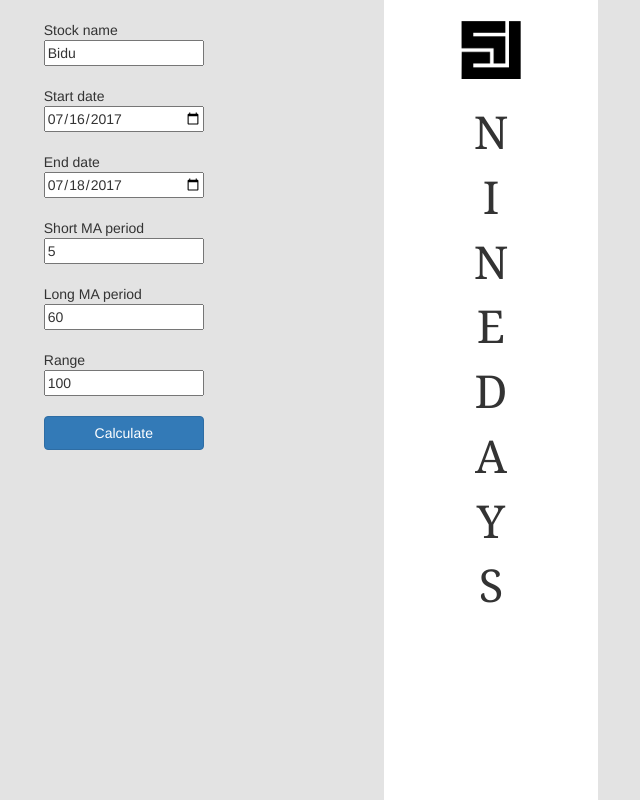
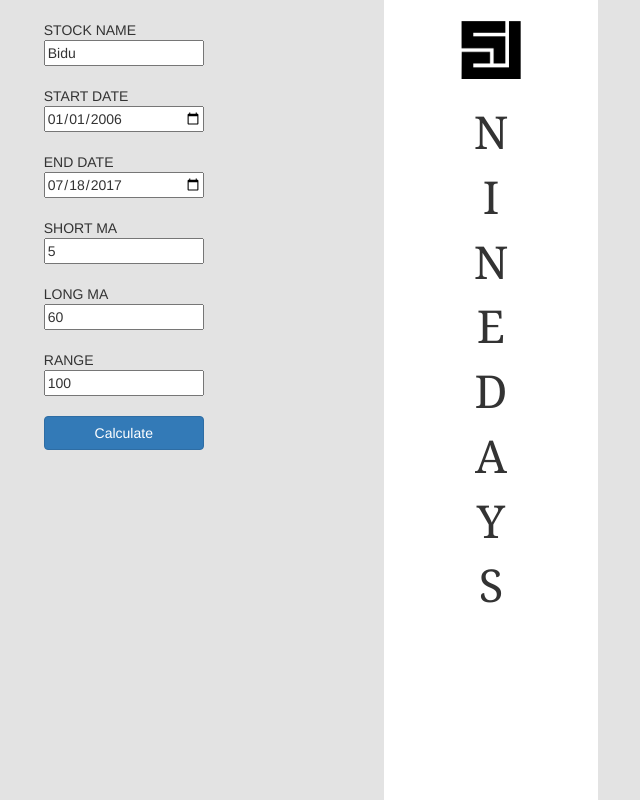
Before and after one commit to lljjyy21/ninedays, a Flask app: page / in a window 1280 px wide. Shown: the whole page, without its empty margins (149-789 px from the left). Run offline with Flask 2, Linux system fonts and the light colour scheme; some libraries are stand-ins or nearby versions.

Commit message:
Fix Backend responses view in layout

```diff
--- a/static/css/custom.css
+++ b/static/css/custom.css
@@ -68,3 +68,8 @@ body{
         width: 100px;
     }
 }
+
+.text-title {
+    margin-bottom: 50px;
+    margin-top: 30px;
+}
--- a/templates/index.html
+++ b/templates/index.html
@@ -21,7 +21,7 @@
                                     col-md-8 col-md-offset-4
                                     col-lg-8 col-lg-offset-4">
                             <div>
-                                Stock name
+                                STOCK NAME
                             </div>
                             <div>
                                 <input id="stock_name" class="input" type="text" name="stock_name" value="Bidu">
@@ -35,10 +35,10 @@
                                     col-md-8 col-md-offset-4
                                     col-lg-8 col-lg-offset-4">
                             <div>
-                                Start date
+                                START DATE
                             </div>
                             <div>
-                                <input id="start_date" class="input" type="date" name="start_date" value="2017-07-16">
+                                <input id="start_date" class="input" type="date" name="start_date" value="2006-01-01">
                             </div>
                         </div>
                     </div>
@@ -49,7 +49,7 @@
                                     col-md-8 col-md-offset-4
                                     col-lg-8 col-lg-offset-4">
                             <div>
-                                End date
+                                END DATE
                             </div>
                             <div>
                                 <input id="end_date" class="input" type="date" name="end_date" value="2017-07-18">
@@ -63,7 +63,7 @@
                                     col-md-8 col-md-offset-4
                                     col-lg-8 col-lg-offset-4">
                             <div>
-                                Short MA period
+                                SHORT MA
                             </div>
                             <div>
                                 <input id="short_ma" class="input" type="number" name="short_ma" value="5">
@@ -77,7 +77,7 @@
                                     col-md-8 col-md-offset-4
                                     col-lg-8 col-lg-offset-4">
                             <div>
-                                Long MA period
+                                LONG MA
                             </div>
                             <div>
                                 <input id="long_ma" class="input" type="number" name="long_ma" value="60">
@@ -91,7 +91,7 @@
                                     col-md-8 col-md-offset-4
                                     col-lg-8 col-lg-offset-4">
                             <div>
-                                Range
+                                RANGE
                             </div>
                             <div>
                                 <input id="range" class="input" type="number" name="range" value="100">
@@ -132,9 +132,12 @@
                 </div>
             </div>
             <div class="col-xs-5 col-sm-5 col-md-5 col-lg-5 grey-background container">
-                <div class="text-field">
-                    <p id="stock-calculation">
-                    </p>
+                <div id="stock-title" class="text-title text-center">
+
+                </div>
+
+                <div id="stock-calculation" class="text-field text-center">
+
                 </div>
                 <!--
                 <div class="text-field">
```
Also changed, not shown: static/js/custom.js (+36 -1 lines).
